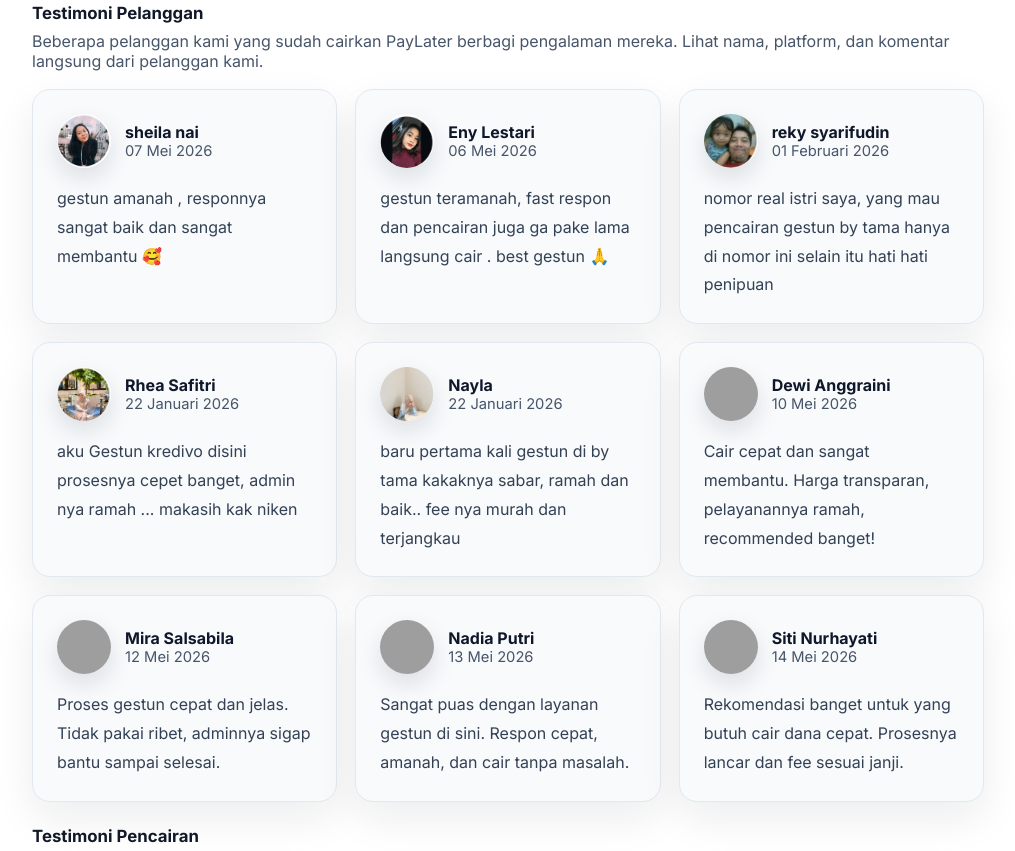
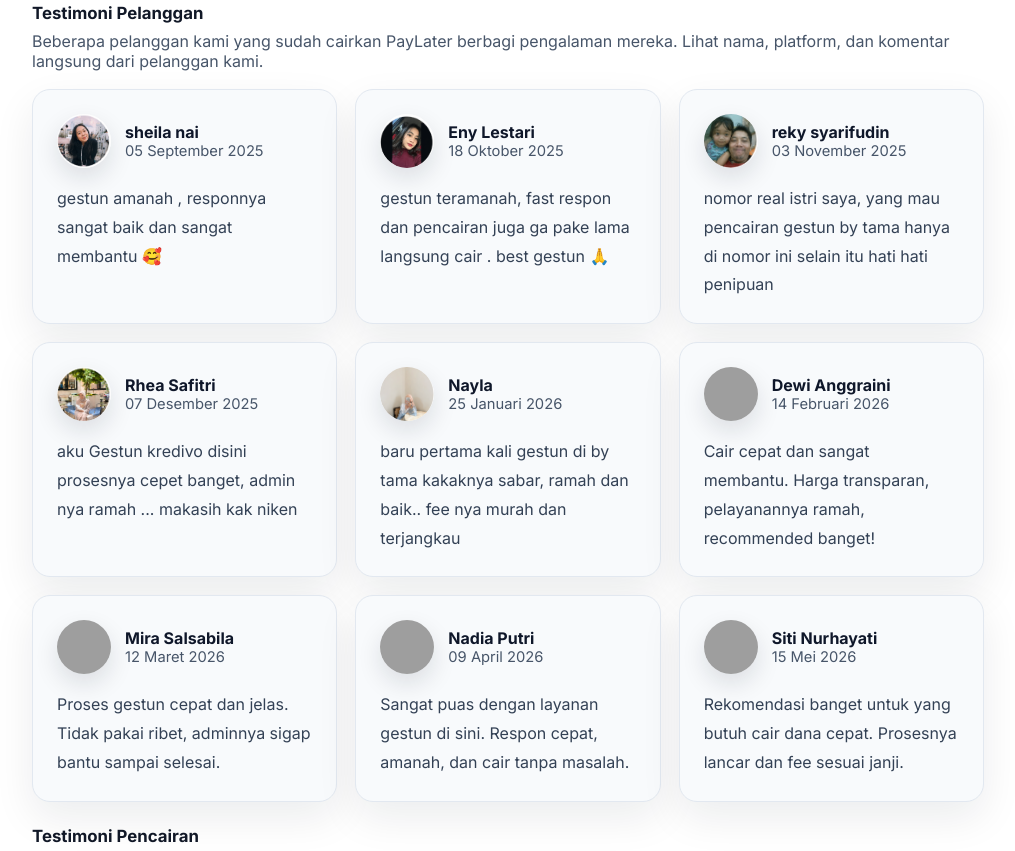
Before and after one commit to rekysda/gestunbytama, a plain HTML site: page index.html in a window 1280 px wide. Shown: the part 709-1560 px from the top of the page, without its empty margins (132-1147 px from the left). Drawn offline with Linux system fonts and the light colour scheme; grey boxes are pictures that could not be loaded.

Commit message:
Update testimonial dates for accuracy and relevance

```diff
--- a/index.html
+++ b/index.html
@@ -196,7 +196,7 @@
                             <img src="assets/testi01.png" alt="Profil testi01" class="testimonial-avatar">
                             <div>
                                 <div class="testimonial-name">sheila nai</div>
-                                <div class="testimonial-role">07 Mei 2026</div>
+                                <div class="testimonial-role">05 September 2025</div>
                             </div>
                         </div>
                         <p class="testimonial-text">gestun amanah , responnya sangat baik dan sangat membantu 🥰</p>
@@ -206,7 +206,7 @@
                             <img src="assets/testi02.png" alt="Profil testi02" class="testimonial-avatar">
                             <div>
                                 <div class="testimonial-name">Eny Lestari</div>
-                                <div class="testimonial-role">06 Mei 2026</div>
+                                <div class="testimonial-role">18 Oktober 2025</div>
                             </div>
                         </div>
                         <p class="testimonial-text">gestun teramanah, fast respon dan pencairan juga ga pake lama langsung cair . best gestun 🙏</p>
@@ -216,7 +216,7 @@
                             <img src="assets/testi03.png" alt="Profil testi03" class="testimonial-avatar">
                             <div>
                                 <div class="testimonial-name">reky syarifudin</div>
-                                <div class="testimonial-role">01 Februari 2026</div>
+                                <div class="testimonial-role">03 November 2025</div>
                             </div>
                         </div>
                         <p class="testimonial-text">nomor real istri saya, yang mau pencairan gestun by tama hanya di nomor ini selain itu hati hati penipuan</p>
@@ -226,7 +226,7 @@
                             <img src="assets/testi04.png" alt="Profil testi04" class="testimonial-avatar">
                             <div>
                                 <div class="testimonial-name">Rhea Safitri</div>
-                                <div class="testimonial-role">22 Januari 2026</div>
+                                <div class="testimonial-role">07 Desember 2025</div>
                             </div>
                         </div>
                         <p class="testimonial-text">aku Gestun kredivo disini prosesnya cepet banget, admin nya ramah ... makasih kak niken</p>
@@ -236,7 +236,7 @@
                             <img src="assets/testi05.png" alt="Profil testi05" class="testimonial-avatar">
                             <div>
                                 <div class="testimonial-name">Nayla</div>
-                                <div class="testimonial-role">22 Januari 2026</div>
+                                <div class="testimonial-role">25 Januari 2026</div>
                             </div>
                         </div>
                         <p class="testimonial-text">baru pertama kali gestun di by tama kakaknya sabar, ramah dan baik.. fee nya murah dan terjangkau</p>
@@ -246,7 +246,7 @@
                             <img src="assets/testi06.png" alt="Profil testi06" class="testimonial-avatar">
                             <div>
                                 <div class="testimonial-name">Dewi Anggraini</div>
-                                <div class="testimonial-role">10 Mei 2026</div>
+                                <div class="testimonial-role">14 Februari 2026</div>
                             </div>
                         </div>
                         <p class="testimonial-text">Cair cepat dan sangat membantu. Harga transparan, pelayanannya ramah, recommended banget!</p>
@@ -256,7 +256,7 @@
                             <img src="assets/testi07.png" alt="Profil testi07" class="testimonial-avatar">
                             <div>
                                 <div class="testimonial-name">Mira Salsabila</div>
-                                <div class="testimonial-role">12 Mei 2026</div>
+                                <div class="testimonial-role">12 Maret 2026</div>
                             </div>
                         </div>
                         <p class="testimonial-text">Proses gestun cepat dan jelas. Tidak pakai ribet, adminnya sigap bantu sampai selesai.</p>
@@ -266,7 +266,7 @@
                             <img src="assets/testi08.png" alt="Profil testi08" class="testimonial-avatar">
                             <div>
                                 <div class="testimonial-name">Nadia Putri</div>
-                                <div class="testimonial-role">13 Mei 2026</div>
+                                <div class="testimonial-role">09 April 2026</div>
                             </div>
                         </div>
                         <p class="testimonial-text">Sangat puas dengan layanan gestun di sini. Respon cepat, amanah, dan cair tanpa masalah.</p>
@@ -276,7 +276,7 @@
                             <img src="assets/testi09.png" alt="Profil testi09" class="testimonial-avatar">
                             <div>
                                 <div class="testimonial-name">Siti Nurhayati</div>
-                                <div class="testimonial-role">14 Mei 2026</div>
+                                <div class="testimonial-role">15 Mei 2026</div>
                             </div>
                         </div>
                         <p class="testimonial-text">Rekomendasi banget untuk yang butuh cair dana cepat. Prosesnya lancar dan fee sesuai janji.</p>
```
